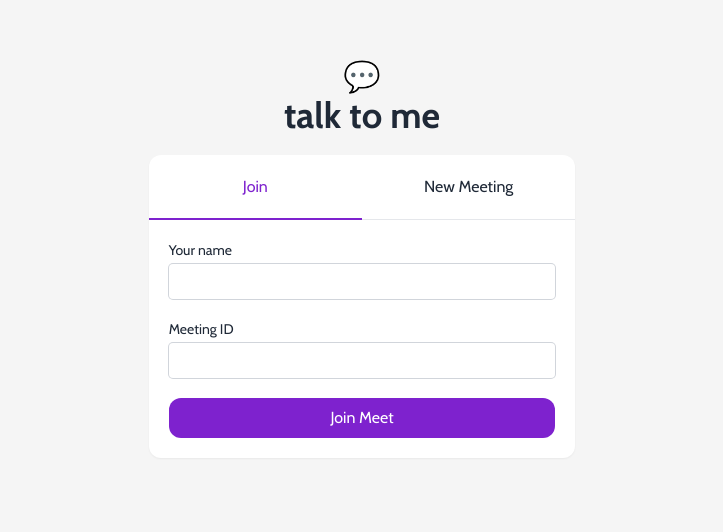
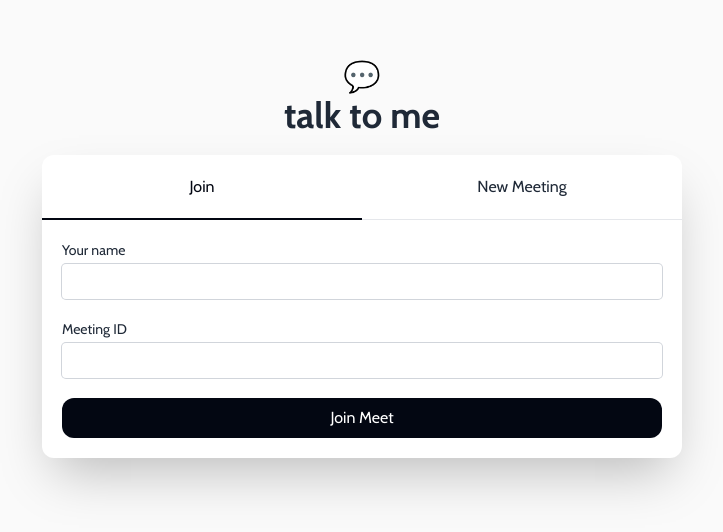
Before and after one commit to micheleambrosio/video-conference, a Next.js app: page / in a window 1280 px wide. Shown: the part 142-674 px from the top of the page, without its empty margins (278-1001 px from the left). Built offline with nearby package versions, Linux system fonts and the light colour scheme.

Commit message:
Fix some box sizes and colors

```diff
--- a/src/app/globals.css
+++ b/src/app/globals.css
@@ -4,7 +4,7 @@
 
 :root {
   --foreground-rgb: 35, 35, 35;
-  --background-rgb: 245, 245, 245;
+  --background-rgb: 250, 250, 250;
 }
 
 @media (prefers-color-scheme: dark) {
--- a/src/components/MeetingFormTabs/MeetForm/index.tsx
+++ b/src/components/MeetingFormTabs/MeetForm/index.tsx
@@ -52,7 +52,7 @@ export default function NewMeetForm({ type }: Props) {
         </Form.Field>
       )}
       <Form.Submit asChild>
-        <button className="w-full p-2 bg-purple-700 hover:bg-purple-500 rounded-xl text-white focus:shadow-[0_0_0_2px_black] outline-none">
+        <button className="w-full p-2 bg-gray-950 hover:bg-gray-700 rounded-xl text-white focus:shadow-[0_0_0_2px_black] outline-none">
           {type === "create-meet" ? "Create Meet" : "Join Meet"}
         </button>
       </Form.Submit>
--- a/src/components/MeetingFormTabs/index.tsx
+++ b/src/components/MeetingFormTabs/index.tsx
@@ -5,14 +5,14 @@ import MeetForm from "./MeetForm";
 
 export default function MeetingFormTabs() {
   return (
-    <section className="w-4/6 h-full flex flex-col justify-center items-center">
+    <section className="w-full h-full flex flex-col justify-center items-center">
       <h1 className="text-4xl mb-5 font-bold text-gray-800 lowercase">
         <div className="text-3xl text-center">💬</div>
         Talk to Me
       </h1>
       <Tabs.Root
         defaultValue="join-meet"
-        className="flex w-3/6 flex-col bg-white rounded-xl shadow-sm"
+        className="flex w-3/6 min-w-[400px] flex-col bg-white rounded-xl shadow-2xl"
       >
         <Tabs.List
           aria-label="Join an existing meet or create one"
@@ -20,13 +20,13 @@ export default function MeetingFormTabs() {
         >
           <Tabs.Trigger
             value="join-meet"
-            className="p-5 flex-1 flex items-center justify-center text-gray-800 data-[state=active]:text-purple-700 hover:text-purple-500 data-[state=active]:shadow-[inset_0_-1px_0_0,0_1px_0_0] data-[state=active]:shadow-current"
+            className="p-5 flex-1 flex items-center justify-center text-gray-800 data-[state=active]:text-gray-950 hover:text-gray-600 data-[state=active]:shadow-[inset_0_-1px_0_0,0_1px_0_0] data-[state=active]:shadow-current"
           >
             Join
           </Tabs.Trigger>
           <Tabs.Trigger
             value="new-meet"
-            className="p-5 flex-1 flex items-center justify-center text-gray-800 data-[state=active]:text-purple-700 hover:text-stone-500 data-[state=active]:shadow-[inset_0_-1px_0_0,0_1px_0_0] data-[state=active]:shadow-current"
+            className="p-5 flex-1 flex items-center justify-center text-gray-800 data-[state=active]:text-gray-950 hover:text-gray-600 data-[state=active]:shadow-[inset_0_-1px_0_0,0_1px_0_0] data-[state=active]:shadow-current"
           >
             New Meeting
           </Tabs.Trigger>
```
